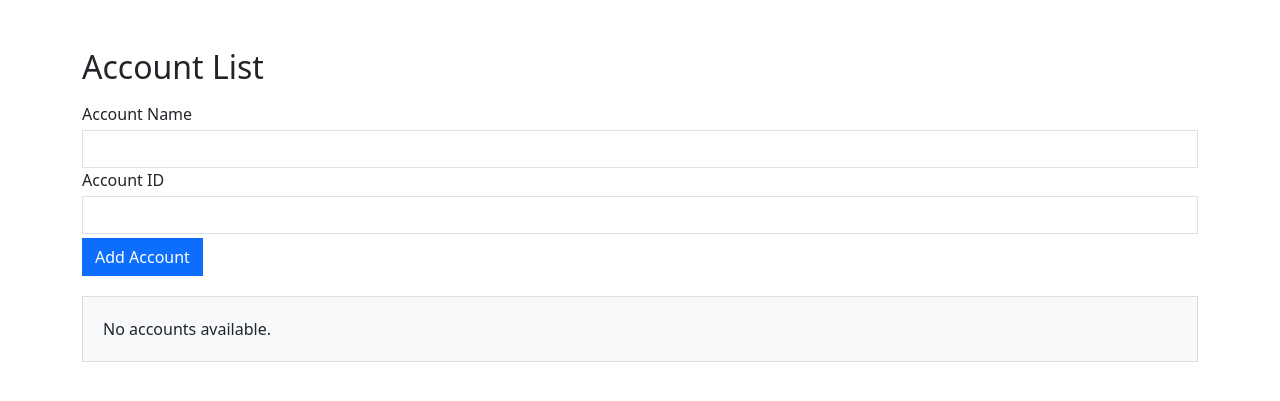
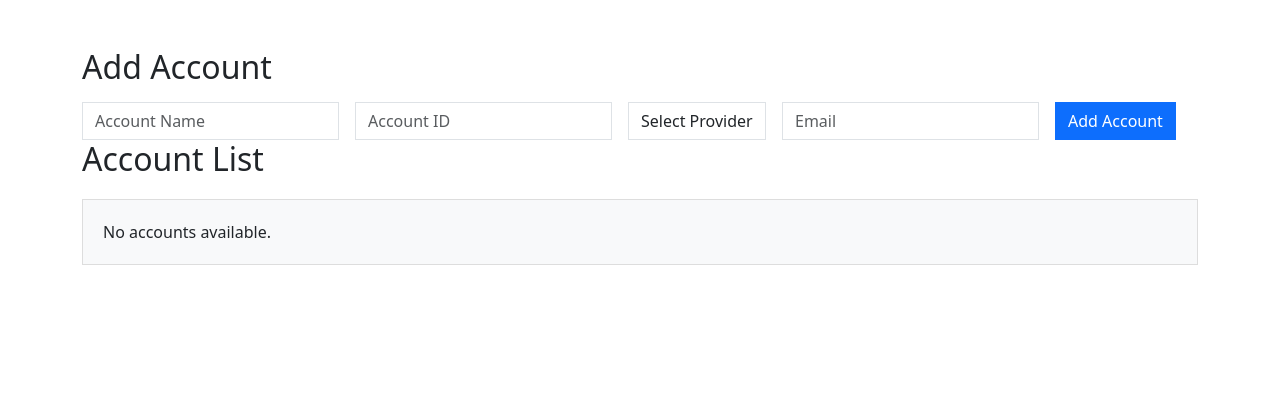
Before and after one commit to mehediemon/cloud_inventory_flask, a Flask app: page / in a window 1280 px wide. Shown: the part 72-473 px from the top of the page. Run offline with Flask 3, Linux system fonts and the light colour scheme; a user stored in the database is signed in.

Commit message:
added provider

```diff
--- a/app.py
+++ b/app.py
@@ -14,7 +14,7 @@ login_manager.login_view = 'login'
 
 @login_manager.user_loader
 def load_user(user_id):
-    return User.query.get(int(user_id))
+    return db.session.get(User, int(user_id))
 
 @app.route('/login', methods=['GET', 'POST'])
 def login():
@@ -39,7 +39,9 @@ def logout():
 @login_required
 def index():
     accounts = Account.query.all()
-    return render_template('index.html', accounts=accounts)
+    providers = ['AWS', 'Azure', 'GCP']  # Hard-coded providers
+    return render_template('index.html', accounts=accounts, providers=providers)
+
 
 REGION_LIST = ['ap-south-1', 'ap-east-1', 'us-west-1', 'eu-central-1']  # Add more as needed
 
@@ -55,10 +57,15 @@ def account_detail(account_id):
 def add_account():
     name = request.form['name']
     account_id = request.form['account_id']
-    new_account = Account(name=name, account_id=account_id)
+    provider_name = request.form['provider_name']
+    email = request.form['email']  # Get email from the form
+    new_account = Account(name=name, account_id=account_id, provider_name=provider_name, email=email)  # Save email
     db.session.add(new_account)
     db.session.commit()
+    flash('Account added successfully!', 'success')
     return redirect(url_for('index'))
+
+
 
 @app.route('/account/<int:account_id>/add_region', methods=['POST'])
 @login_required
@@ -108,13 +115,26 @@ def edit_service(service_id):
 @login_required
 def add_service(account_id, region_id):
     name = request.form['service_name']
-    type = request.form['service_type']
+    service_type = request.form['service_type']  # This should match the name in the form
     user = request.form['service_user']
     credentials = request.form['credentials']
-    new_service = Service(name=name, type=type, user=user, region_id=region_id, credentials=credentials)
+
+    # Create the new service, associating it with the account and region
+    new_service = Service(
+        name=name,
+        type=service_type,
+        user=user,
+        region_id=region_id,
+        account_id=account_id,  # Set the account_id
+        credentials=credentials
+    )
+
     db.session.add(new_service)
     db.session.commit()
+    flash('Service added successfully!', 'success')
     return redirect(url_for('region_detail', account_id=account_id, region_id=region_id))
+
+
 
 @app.route('/download/<int:account_id>')
 @login_required
@@ -156,14 +176,19 @@ def change_password():
 def search():
     query = request.args.get('query')
 
-    # Searching accounts
-    accounts = Account.query.filter(Account.name.ilike(f'%{query}%')).all()
+    # Searching accounts by name or provider name
+    accounts = Account.query.filter(
+        (Account.name.ilike(f'%{query}%')) |
+        (Account.provider_name.ilike(f'%{query}%'))
+    ).all()
 
     # Searching regions
     regions = Region.query.filter(Region.name.ilike(f'%{query}%')).all()
 
     # Searching services
-    services = Service.query.filter(Service.name.ilike(f'%{query}%')).all()
+    services = Service.query.filter(
+        (Service.name.ilike(f'%{query}%'))
+        ).all()
 
     # Searching service types
     matched_services_by_type = Service.query.filter(Service.type.ilike(f'%{query}%')).all()
--- a/models.py
+++ b/models.py
@@ -12,7 +12,10 @@ class Account(db.Model):
     id = db.Column(db.Integer, primary_key=True)
     name = db.Column(db.String(50), nullable=False)
     account_id = db.Column(db.String(50), nullable=False)
+    provider_name = db.Column(db.String(50), nullable=False)
+    email = db.Column(db.String(100), unique=True, nullable=False)  # New field
     regions = db.relationship('Region', backref='account', lazy=True)
+
 
 class Region(db.Model):
     id = db.Column(db.Integer, primary_key=True)
@@ -24,6 +27,7 @@ class Service(db.Model):
     id = db.Column(db.Integer, primary_key=True)
     name = db.Column(db.String(50), nullable=False)
     region_id = db.Column(db.Integer, db.ForeignKey('region.id'), nullable=False)
+    account_id = db.Column(db.Integer, db.ForeignKey('account.id'), nullable=False)  # Add account_id
     type = db.Column(db.String(50), nullable=False)
     user = db.Column(db.String(50), nullable=True)
     credentials = db.Column(db.String(100), nullable=True)
--- a/templates/base.html
+++ b/templates/base.html
@@ -10,7 +10,7 @@
     <script src="https://cdn.jsdelivr.net/npm/bootstrap@5.3.0/dist/js/bootstrap.min.js"></script>
     <style>
         .account-list {
-            max-height: 300px;
+            max-height: 600px;
             overflow-y: auto;
             margin-top: 20px;
             border: 1px solid #ddd;
--- a/templates/index.html
+++ b/templates/index.html
@@ -3,23 +3,40 @@
 {% block title %}Account List{% endblock %}
 
 {% block content %}
+
+<h2>Add Account</h2>
+<form action="{{ url_for('add_account') }}" method="POST" class="mt-3 d-flex">
+    <div class="d-flex align-items-center">
+        <div class="form-group mb-0 me-3">
+            <input type="text" class="form-control rounded-0" name="name" placeholder="Account Name" required>
+        </div>
+        <div class="form-group mb-0 me-3">
+            <input type="text" class="form-control rounded-0" name="account_id" placeholder="Account ID" required>
+        </div>
+        <div class="form-group mb-0 me-3">
+            <select class="form-control rounded-0" name="provider_name" required>
+                <option value="">Select Provider</option>
+                {% for provider in providers %}
+                    <option value="{{ provider }}">{{ provider }}</option>
+                {% endfor %}
+            </select>
+        </div>
+        <div class="form-group mb-0 me-3">
+            <input type="email" class="form-control rounded-0" name="email" placeholder="Email" required>
+        </div>
+        <button type="submit" class="btn btn-primary rounded-0">Add Account</button>
+    </div>
+</form>
+
+
 <h2>Account List</h2>
-    <form action="{{ url_for('add_account') }}" method="POST" class="mt-3">
-        <div class="form-group">
-            <label for="name">Account Name</label>
-            <input type="text" class="form-control mt-1 rounded-0" name="name" required>
-        </div>
-        <div class="form-group">
-            <label for="account_id">Account ID</label>
-            <input type="text" class="form-control mt-1 rounded-0" name="account_id" required>
-        </div>
-        <button type="submit" class="btn btn-primary mt-1 rounded-0">Add Account</button>
-    </form>
 
 <div class="account-list rounded-0">
     {% for account in accounts %}
     <div class="account-item">
-            <a href="{{ url_for('account_detail', account_id=account.id) }}">{{ account.name }}</a>
+
+        <a href="{{ url_for('account_detail', account_id=account.id) }}">{{ account.name }} - {{ account.account_id }}</a>
+        <a href="{{ url_for('account_detail', account_id=account.id) }}">{{ account.provider_name }}</a>
         <a href="{{ url_for('download', account_id=account.id) }}" class="btn btn-success btn-sm rounded-0">Download</a>
     </div>
     {% endfor %}
@@ -29,4 +46,5 @@
     </div>
     {% endif %}
 </div>
+
 {% endblock %}
```
Also changed, not shown: templates/account.html (+32 -10 lines), templates/region.html (+26 -12 lines), templates/search_results.html (+14 -15 lines). Lines whose indentation alone changed are shown as unchanged.
